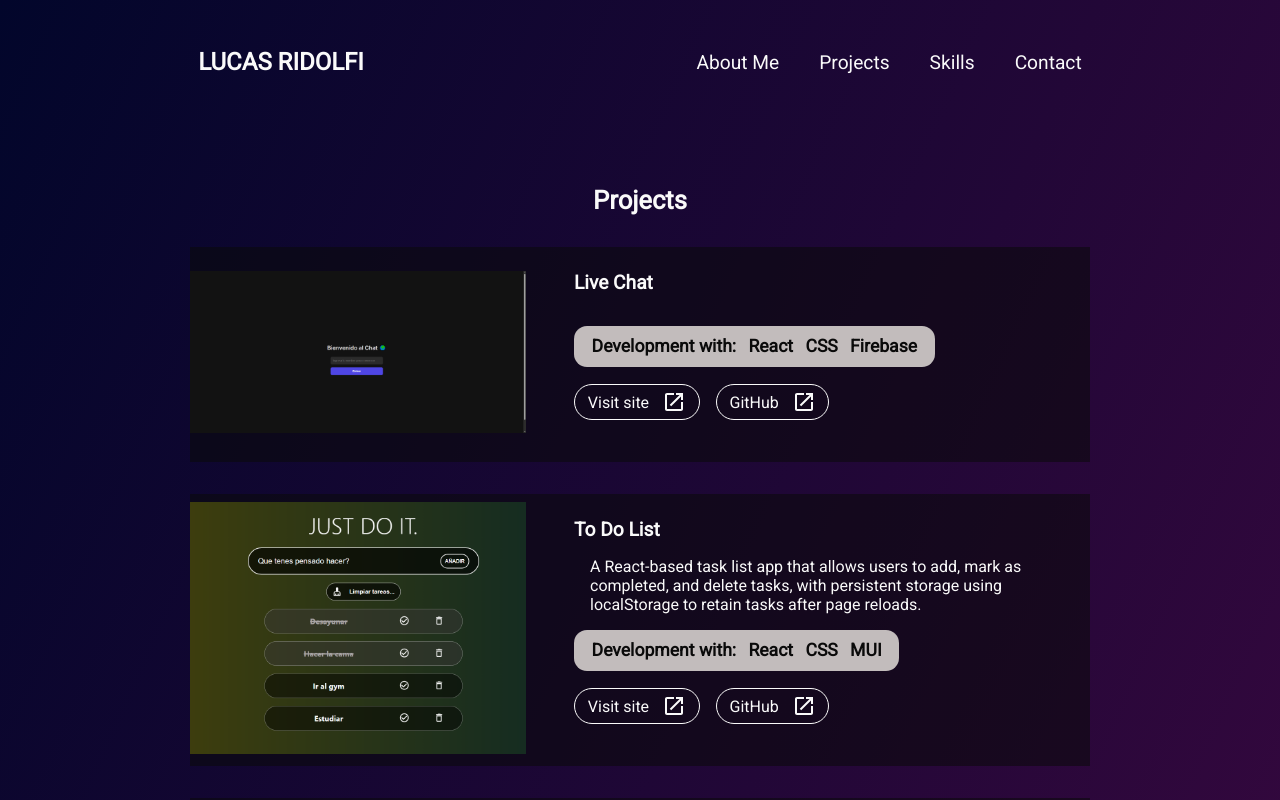
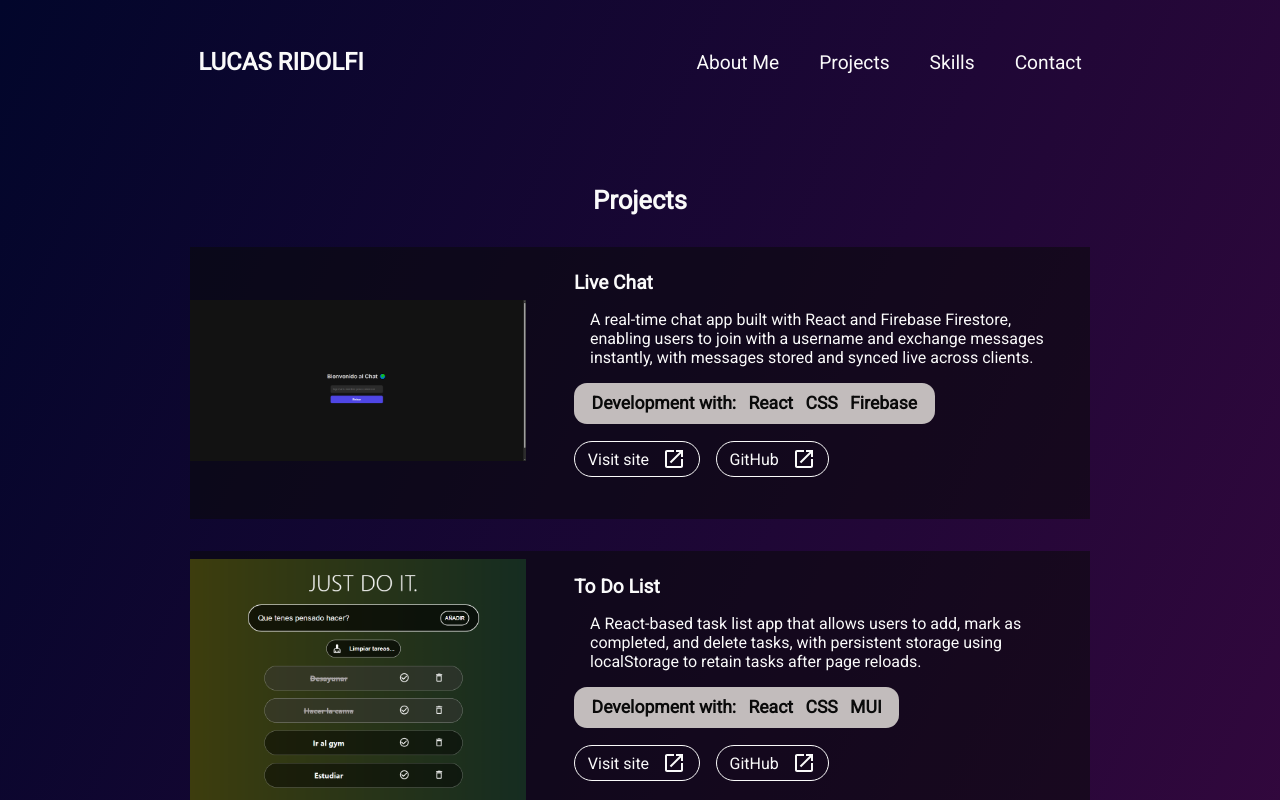
Before and after one commit to Ridoolf/Portfolio, a React (Vite) app: page /projects in a window 1280 px wide. Shown: the top 800 px of the page. Built offline with nearby package versions, Linux system fonts and the light colour scheme.

Commit message:
agregando skill firebase + agregando descripcion a proyecto live-chat

```diff
--- a/src/components/pages/projects/Projects.jsx
+++ b/src/components/pages/projects/Projects.jsx
@@ -6,7 +6,7 @@ export const Projects = () => {
     {
       title: "Live Chat ",
       description:
-        "",
+        "A real-time chat app built with React and Firebase Firestore, enabling users to join with a username and exchange messages instantly, with messages stored and synced live across clients.",
       image: "/assets/projects/liveChat.png",
       technologies: ["React", "CSS", "Firebase"],
       url: "https://live-chat-mu.vercel.app/",
--- a/src/components/pages/skills/Skills.jsx
+++ b/src/components/pages/skills/Skills.jsx
@@ -18,6 +18,10 @@ export const Skills = () => {
     {
       title: "ReactJS",
       logo: "https://cdn.jsdelivr.net/gh/devicons/devicon@latest/icons/react/react-original.svg",
+    },
+    {
+      title: "FireBase",
+      logo: "https://cdn.jsdelivr.net/gh/devicons/devicon@latest/icons/firebase/firebase-original.svg",
     },
     {
       title: "Python",
```
